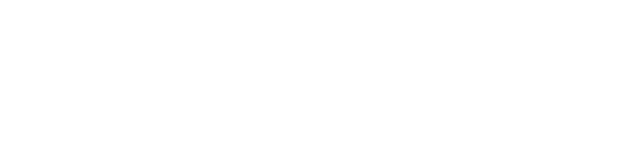
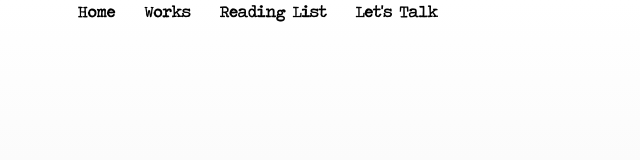
Before and after one commit to kwakudavis/kwakudavis.github.io, a plain HTML site: page index.html in a window 1280 px wide. Shown: the whole page, without its empty margins (0-640 px from the left). Drawn offline with Linux system fonts and the light colour scheme.

Commit message:
chages to main page

```diff
--- a/assets/css/material-dashboard.css
+++ b/assets/css/material-dashboard.css
@@ -13,6 +13,16 @@
 
  */
 /*     brand Colors              */
+
+@font-face {
+  font-family: "TravelingTypewriter";
+  src: url("TravelingTypewriter.ttf");
+}
+
+
+
+
+
 .card {
   font-size: .875rem; }
 
@@ -43,4 +53,52 @@ body {
   line-height: 1.5;
   color: #212529;
   text-align: left;
-  background-color: #ffffff; }
+  height: auto;
+}
+
+
+#body-grad{
+
+  background-image: linear-gradient(#ffffff,#f5f5f5,#f8f8f8);
+  height:100%;
+}
+
+
+#page-title {
+
+  font-family: TravelingTypewriter;
+  color: #ffffff;
+
+}
+
+
+#menu a {
+
+  font-family: TravelingTypewriter;,
+  font-size: 25px;
+  text-decoration-line: blink;
+  list-style: none;
+  color: black;
+  font-weight: bolder;
+
+
+}
+
+#menu ul li{
+
+  list-style: none;
+  display: inline;
+  padding-right: 25px;
+  align-self: center;
+
+
+}
+
+#menu{
+
+  position: relative;
+  height: 20px;
+  width: 500px;
+  text-align: center;
+  align-self: center;
+}
--- a/index.html
+++ b/index.html
@@ -4,15 +4,15 @@
     <meta charset="utf-8" />
 
   <meta http-equiv="X-UA-Compatible" content="IE=edge,chrome=1" />
-  <title>
-    <!--A simple application to display venues near valletta based on category selected by the user-->
+  <title id="page-title">
+    Creator in-chief
   </title>
   <meta content='width=device-width, initial-scale=1.0, maximum-scale=1.0, user-scalable=0, shrink-to-fit=no' name='viewport' />
   <!--     Fonts and icons     -->
   <link rel="stylesheet" type="text/css" href="https://fonts.googleapis.com/css?family=Roboto:300,400,500,700|Roboto+Slab:400,700|Material+Icons" />
   <link rel="stylesheet" href="https://maxcdn.bootstrapcdn.com/font-awesome/latest/css/font-awesome.min.css">
   <!-- CSS Files -->
-  <link href="./assets/css/material-dashboard.css?v=2.1.0" rel="stylesheet" />
+  <link href="assets/css/material-dashboard.css" rel="stylesheet" />
 
 
 
@@ -22,9 +22,30 @@
 </head>
 
 <body>
+    <div id="body-grad">
+      <div id="menu">
+          <ul>
+              <li>
+                  <a href="index.html">Home</a>
+              </li>
+              <li>
+                  <a href="#">Works</a>
+              </li>
+              <li>
+                  <a href="#">Reading List</a>
+              </li>
+              <li>
+                  <a href="#">Let's Talk </a>
+              </li>
 
 
-     </body>
+          </ul>
+      </div>
+
+    </div>
+
+
+</body>
 
 <footer>
 
```
Also changed, not shown: assets/css/1001fonts-traveling-typewriter-eula.txt (added, +32 -0 lines), assets/css/TravelingTypewriter.ttf (added).
